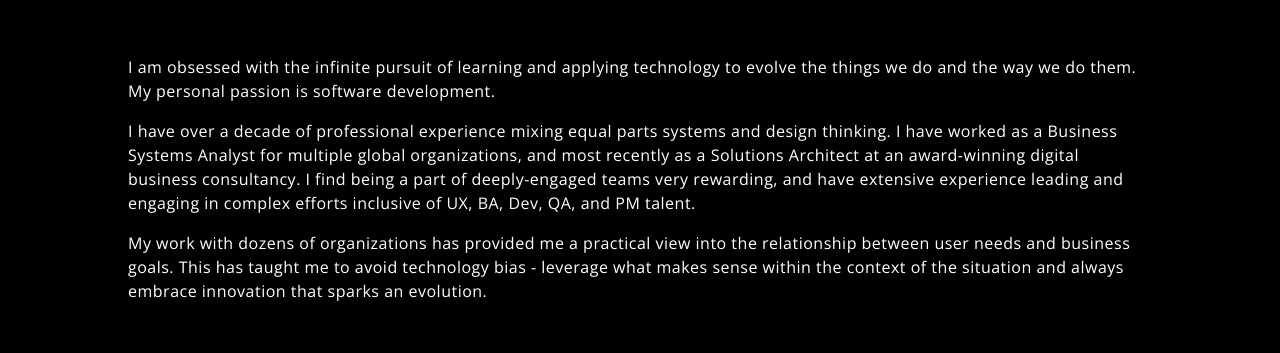
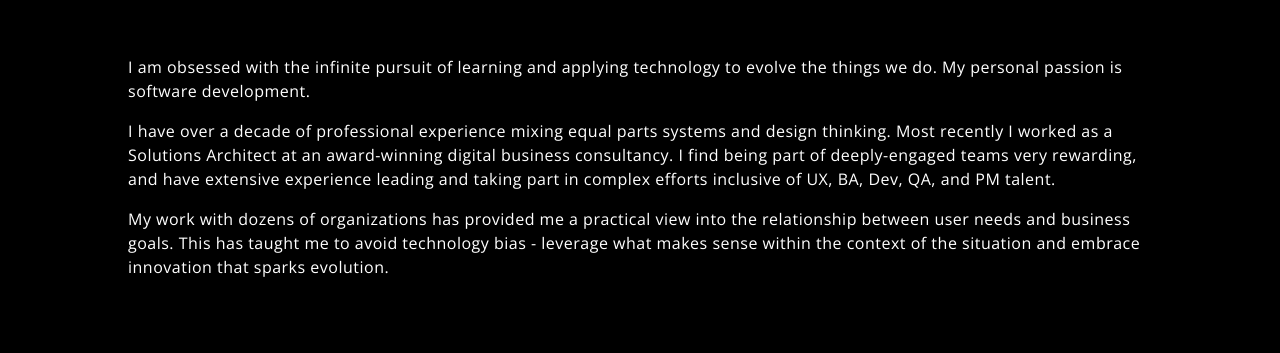
Before and after one commit to bloo0178/portfolio-site, a React (Create React App) app: page / in a window 1280 px wide. Shown: the part 1010-1363 px from the top of the page. Built offline with nearby package versions, Linux system fonts and the light colour scheme; no server answers.

Commit message:
Updated About section.

```diff
--- a/src/components/About/About.jsx
+++ b/src/components/About/About.jsx
@@ -9,24 +9,23 @@ export class About extends React.Component {
         <div className={styles.content}>
           <p>
             I am obsessed with the infinite pursuit of learning and applying
-            technology to evolve the things we do and the way we do them. My
+            technology to evolve the things we do. My
             personal passion is software development.
           </p>
           <p>
             I have over a decade of professional experience mixing equal parts
-            systems and design thinking. I have worked as a Business
-            Systems Analyst for multiple global organizations, and most recently
+            systems and design thinking. Most recently I worked
             as a Solutions Architect at an award-winning digital business
-            consultancy. I find being a part of deeply-engaged teams very
-            rewarding, and have extensive experience leading and engaging in
+            consultancy. I find being part of deeply-engaged teams very
+            rewarding, and have extensive experience leading and taking part in
             complex efforts inclusive of UX, BA, Dev, QA, and PM talent.
           </p>
           <p>
             My work with dozens of organizations has provided me a practical
             view into the relationship between user needs and business goals.
             This has taught me to avoid technology bias - leverage what makes
-            sense within the context of the situation and always embrace
-            innovation that sparks an evolution.
+            sense within the context of the situation and embrace
+            innovation that sparks evolution.
           </p>
         </div>
       </div>
```
Also changed, not shown: 1 other file (tests, documents, lock files or other folders).
